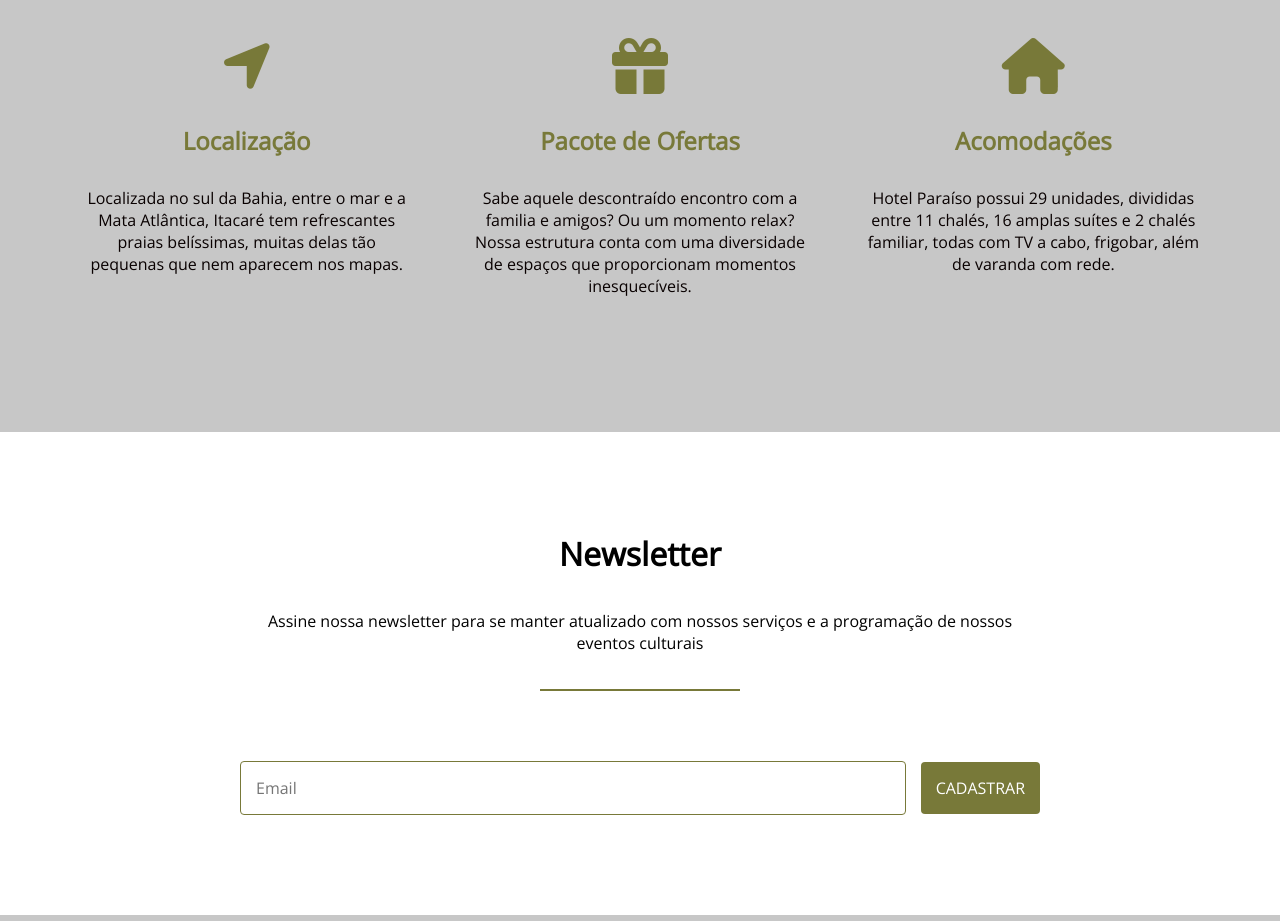
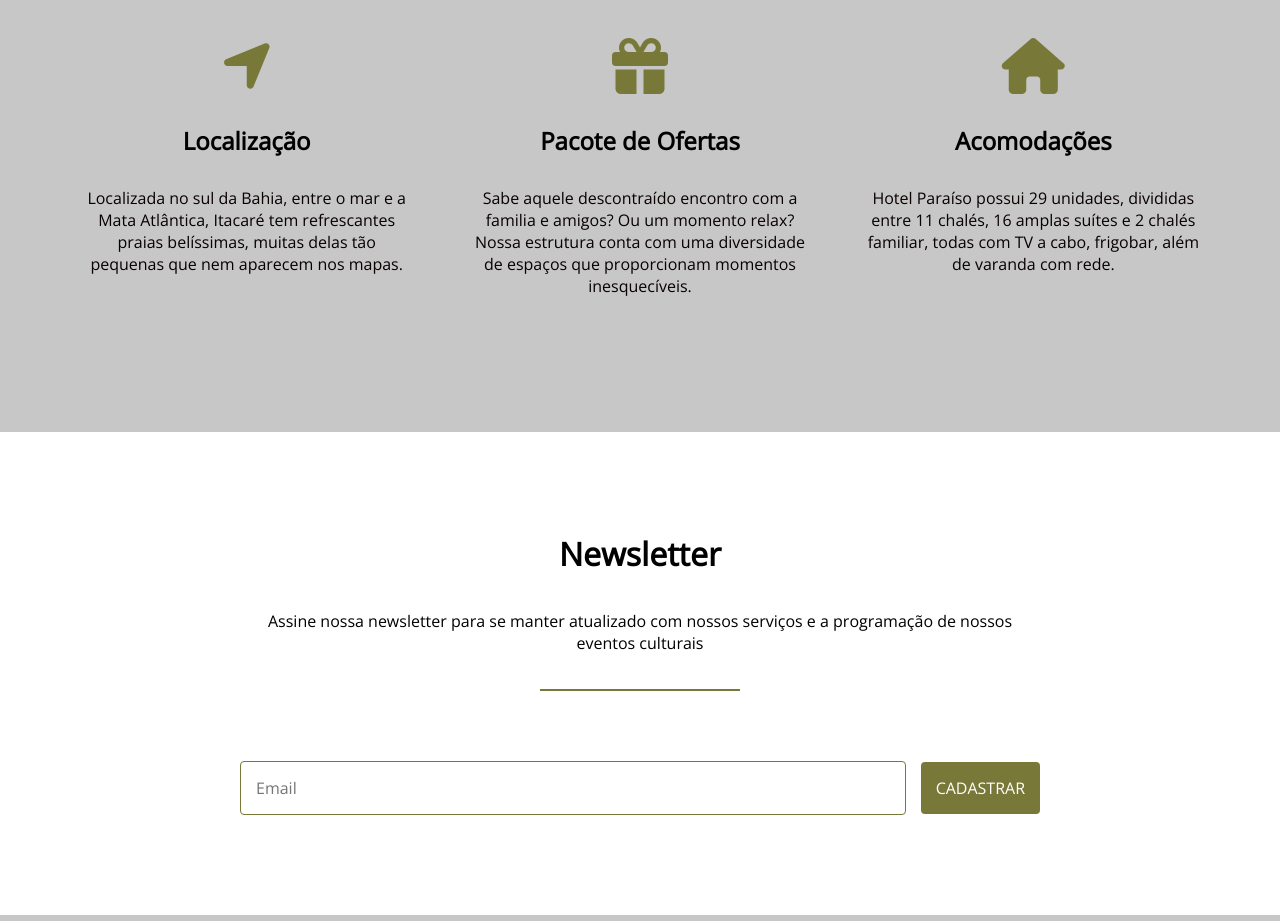
Before and after one commit to SergioBadaro/Projeto-HotelParaiso, a plain HTML site: page index.html in a window 1280 px wide. Shown: the part 2220-3141 px from the top of the page. Drawn offline with nearby package versions, Linux system fonts and the light colour scheme.

Commit message:
Novas atualizações no Projeto

```diff
--- a/css/style.css
+++ b/css/style.css
@@ -216,7 +216,7 @@ header li:last-child {
 
 .caracteristicas .grid li h4 {
   font-size: 1.5rem;
-  color: #787939;
+  color: #000000;
   margin-bottom: 30px;
 }
 
--- a/index.html
+++ b/index.html
@@ -99,6 +99,8 @@
         <p> &copy; Todos os direitos reservados - Hotel Paraíso 2022</p>
     </footer>
 
+    <script src="js/main.js"></script>
+
 </body>
 
 </html>
```
